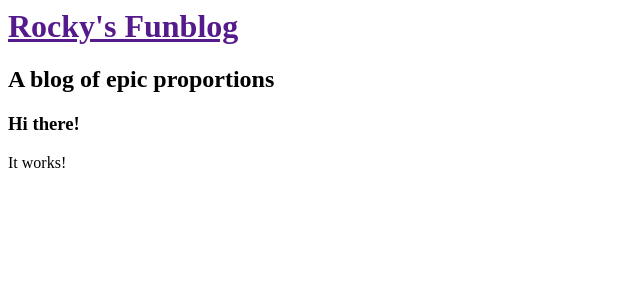
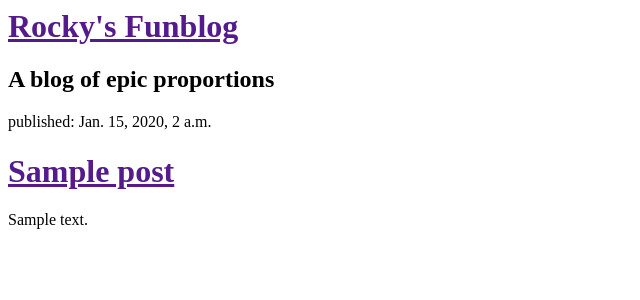
Before and after one commit to rockymcg/my-first-blog, a Django app: template blog/templates/blog/post_list.html in a window 1280 px wide. Shown: the top 300 px of the page, without its empty margins (0-640 px from the left). Run offline with Django 3.2, Linux system fonts and the light colour scheme; the template is opened without the code that fills it: values that come from a table or form of the project are taken from there, others are empty; tables that the repository leaves empty hold one stand-in row (values such as "Sample post").

Commit message:
Modified templates to display posts from database.

```diff
--- a/blog/templates/blog/post_list.html
+++ b/blog/templates/blog/post_list.html
@@ -3,14 +3,18 @@
 		<title>Rocky's Blog</title>
 	</head>
 	<body>
+
+	<div>
+		<h1><a href="">Rocky's Funblog<a></h1>
+		<h2>A blog of epic proportions</h2>
+	</div>
+
+	{% for post in posts %}
 		<div>
-			<h1><a href="">Rocky's Funblog<a></h1>
-			<h2>A blog of epic proportions</h2>
+			<p> published: {{ post.published_date }}</p>
+			<h1><a href="">{{ post.title }}</a></h1>
+			<p>{{ post.text|linebreaks }}</p>
 		</div>
-
-		<div>
-			<h3>Hi there!</h3>
-			<p>It works!</p>
-		</div>
+	{% endfor %}
 	</body>
 </html>
--- a/blog/views.py
+++ b/blog/views.py
@@ -1,5 +1,8 @@
 from django.shortcuts import render
+from django.utils import timezone
+from .models import Post
 
 # Create your views here.
 def post_list(request):
-	return render(request, 'blog/post_list.html', {})
+	posts = Post.objects.filter(published_date__lte=timezone.now()).order_by('published_date')
+	return render(request, 'blog/post_list.html', {'posts':posts})
```
